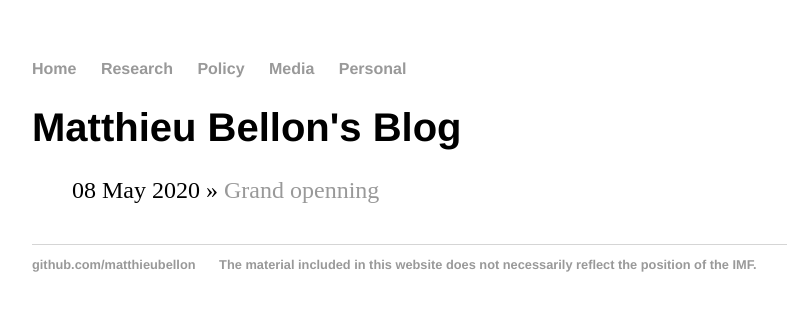
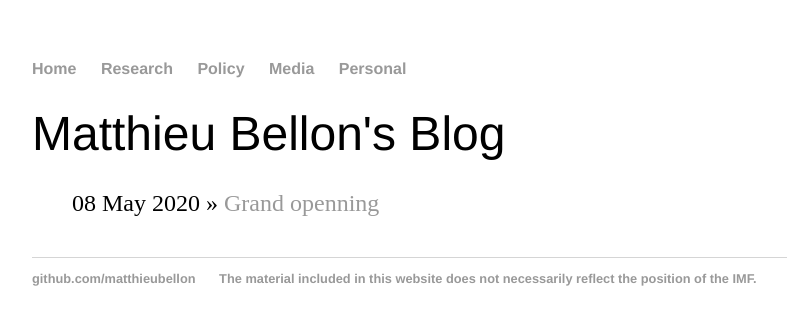
Before and after one commit to matthieubellon/matthieubellon.github.io, a Jekyll site: the page built from blog/index.html, in a window 1280 px wide. Shown: the top 325 px of the page, without its empty margins (160-947 px from the left). Built offline with Jekyll 4.4.1, drawn with Linux system fonts in a browser that asks for light colours.

Commit message:
Update main.css

```diff
--- a/css/main.css
+++ b/css/main.css
@@ -19,10 +19,21 @@ a {
 a:hover {
     text-decoration: underline;
 }
+#wrapper h1, #wrapper h2 {
+    font-weight: normal;
+    border-bottom: 1px solid #ddd;
+    padding-bottom: 0px;
+    margin-top: 20px;
+    font-size: 1.4em;
+}
 h1 {
-    font-size: 2.5em;
     font-family:'Helvetica Neue', 'Helvetica', 'Arial', 'sans-serif';
+    font-weight: normal;
+    font-size: 3em;
+    line-height: 1;
+    border-bottom: none;
 }
+
 p {
     font-size: 1.5em;
     line-height: 1.4em;
```
